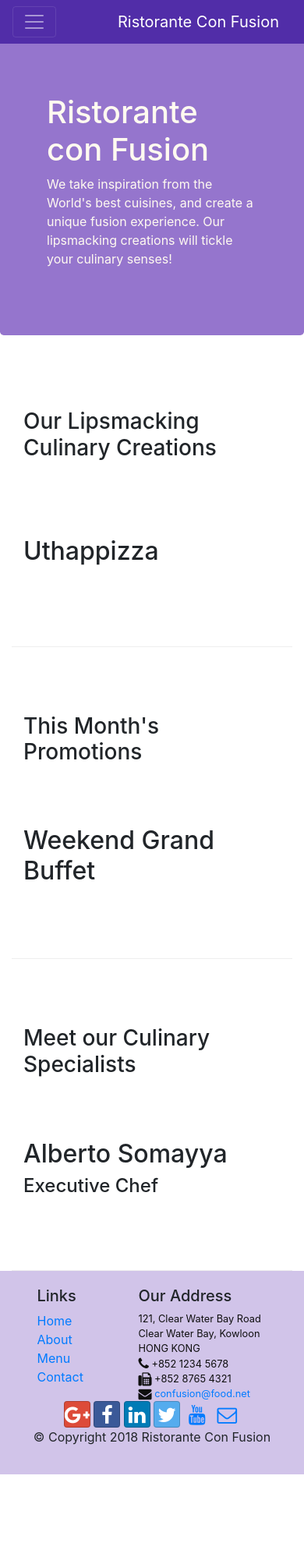
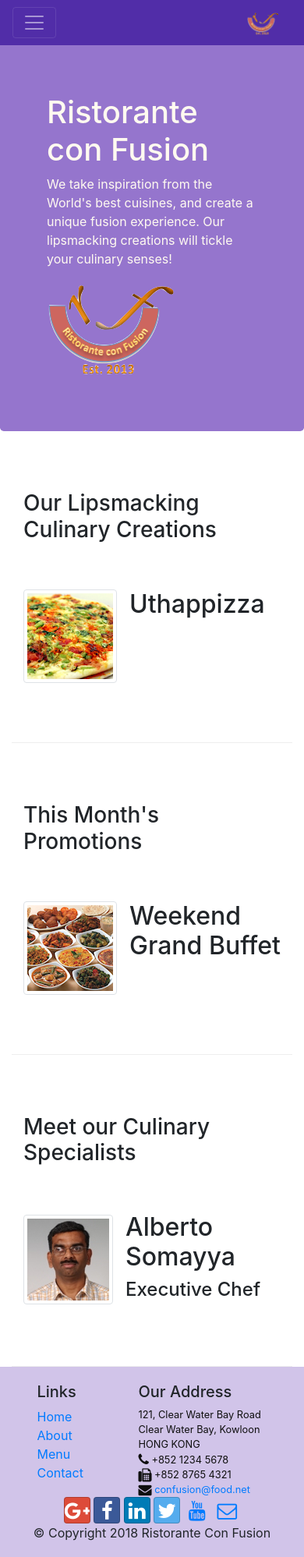
Before and after one commit to hotwax2016/conFusion, a website: page index.html in a window 390 px wide. Shown: the top 1997 px of the page at 78% size. Before the commit the page ends 1891 px from the top, so only its background shows below. Drawn offline with nearby package versions, Linux system fonts and the light colour scheme.

Commit message:
images and media

```diff
--- a/index.html
+++ b/index.html
@@ -25,7 +25,9 @@
             <button class="navbar-toggler" type="button" data-toggle="collapse" data-target="#Navbar">
                 <span class="navbar-toggler-icon"></span>
             </button>
-            <a class="navbar-brand" href="#">Ristorante Con Fusion</a>
+            <a class="navbar-brand" href="#">
+                <img src="./img/logo.png" height="30" width="41">
+            </a>
             <div class="collapse navbar-collapse" id="Navbar">
                 <ul class="navbar-nav mr-auto">
                     <li class="nav-item active">
@@ -53,8 +55,9 @@
                     <p>
                         We take inspiration from the World's best cuisines, and create a unique fusion experience. Our lipsmacking creations will tickle your culinary senses!
                     </p>
-                </div class="col-12 col-sm">
-                <div>
+                </div>
+                <div class="col-12 col-sm align-self-center">
+                    <img src="./img/logo.png" class="img-fluid">
                 </div>
             </div>
         </div>
@@ -66,10 +69,15 @@
                 <h3>Our Lipsmacking Culinary Creations</h3>
             </div>
             <div class="col col-sm col-md order-sm-first">
-                <h2>Uthappizza</h2>
+                <div class="media">
+                    <img src="./img/uthappizza.png" class="d-flex mr-3 img-thumbnail align-self-center" alt="uthappizza">
+                    <div class="media-body">
+                        <h2 class="mt-0">Uthappizza</h2>
                         <p class="d-none d-sm-block">
                             A unique combination of Indian Uthappam (pancake) and Italian pizza, topped with Cerignola olives, ripe vine cherry tomatoes, Vidalia onion, Guntur chillies and Buffalo Paneer.
                         </p>
+                    </div>
+                </div>
             </div>
       </div>
 
@@ -79,10 +87,15 @@
                 <h3>This Month's Promotions</h3>
             </div>
             <div class="col col-sm col-md">
+                <div class="media">
+                    <img src="./img/buffet.png" alt="buffet" class="d-flex mr-3 img-thumbnail align-self-center">
+                    <div class="media-body">
                         <h2>Weekend Grand Buffet</h2>
                         <p class="d-none d-sm-block">
                             Featuring mouthwatering combinations with a choice of five different salads, six enticing appetizers, six main entrees and five choicest desserts. Free flowing bubbly and soft drinks. All for just $19.99 per person
                         </p>
+                    </div>
+                </div>
             </div>
       </div>
 
@@ -91,11 +104,16 @@
                 <h3>Meet our Culinary Specialists</h3>
             </div>
             <div class="col col-sm col-md order-sm-first">
-                <h2>Alberto Somayya</h2>
+                <div class="media">
+                    <img src="./img/alberto.png" alt="alberto.png" class="d-flex mr-3 img-thumbnail align-self-center">
+                    <div class="media-body">
+                        <h2 class="mt-0">Alberto Somayya</h2>
                         <h4>Executive Chef</h4>
                         <p class="d-none d-sm-block">
                             Award winning three-star Michelin chef with wide International experience having worked closely with whos-who in the culinary world, he specializes in creating mouthwatering Indo-Italian fusion experiences.
                         </p>
+                    </div>
+                </div>
           </div>
         </div>
     </div>
```
Also changed, not shown: aboutus.html (+5 -2 lines), contactus.html (+5 -2 lines), img/alberto.png (added), img/buffet.png (added), img/logo.png (added), img/uthappizza.png (added), 1 other file. Lines whose indentation alone changed are shown as unchanged.
